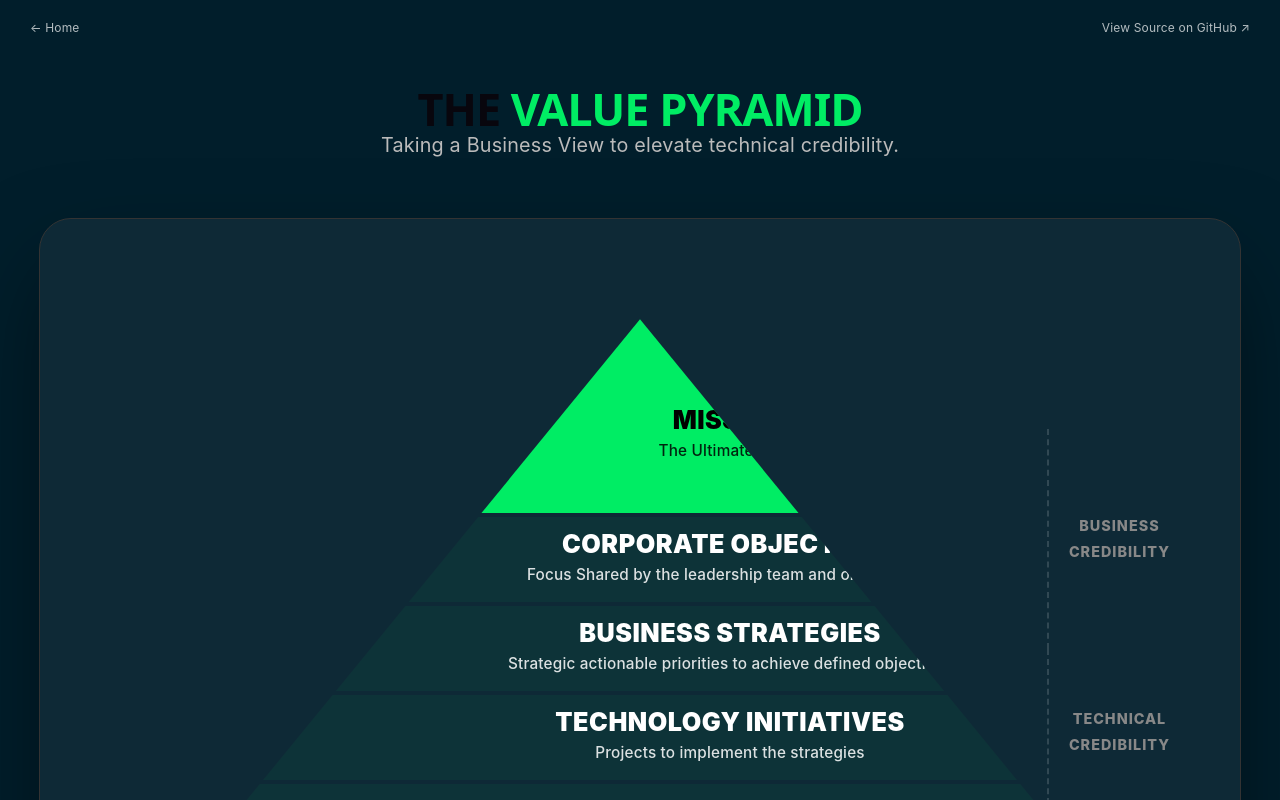
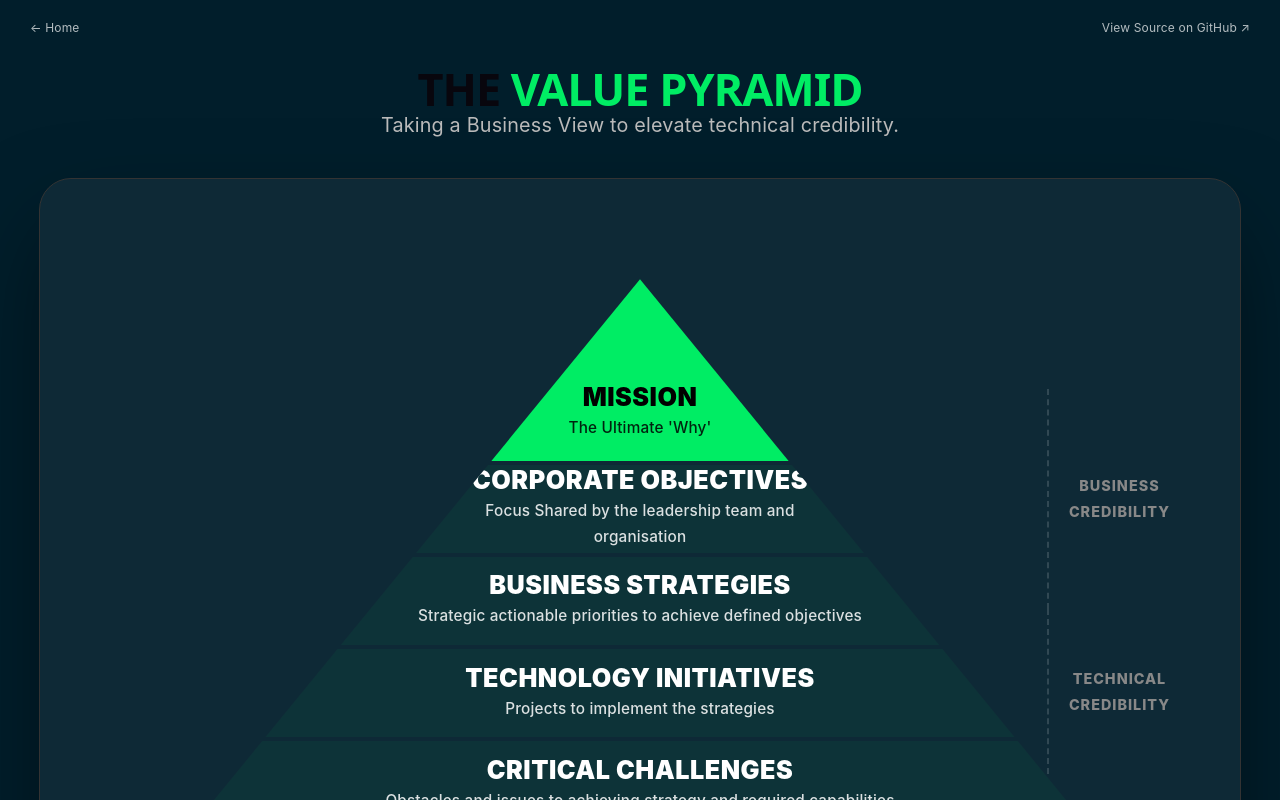
Before and after one commit to itchap/itchap, a React app in the folder Apps/value-pyramid/frontend/: page / in a window 1280 px wide. Built offline with nearby package versions, Linux system fonts and the light colour scheme; the HTML template or start-up script is replaced by a standard one.

Commit message:
update
update

```diff
--- a/Apps/value-pyramid/frontend/src/App.jsx
+++ b/Apps/value-pyramid/frontend/src/App.jsx
@@ -33,14 +33,16 @@ function App() {
     textSub: '#bbb'
   };
 
-  // 1. DATA SOURCE UNIFIED WITH THE LEARNING APP SCHEMA
+  // 1. DATA SOURCE WITH DYNAMIC TEXT WIDTHS
+  // textWidth calculates the "safe zone" inside the clipped triangle at that specific height
   const pyramidData = [
     {
       id: 5,
       title: "Mission",
       subtitle: "The Ultimate 'Why'",
-      flex: 1.8, // Gives the top cap more room for text
+      flex: 2.2, // Gives the top cap plenty of room
       isTop: true,
+      textWidth: '220px', // Safe width at the top
       guidance: {
         theory: "The Mission defines the high-level, aspirational reason the company exists. It is the north star for the entire organization.",
         action: "As an SA, you must map your overarching technical vision to support this mission. If your solution doesn't ultimately serve the mission, it is expendable.",
@@ -51,7 +53,8 @@ function App() {
       id: 4,
       title: "Corporate Objectives",
       subtitle: "Focus Shared by the leadership team and organisation",
-      flex: 1,
+      flex: 1.2,
+      textWidth: '380px', // Safe width at the upper-middle
       guidance: {
         theory: "These are the quantifiable goals set by the board (e.g., ESG metrics, ROCE). This is what the C-suite is measured against and compensated for.",
         action: "Identify the top 2-3 company-wide metrics from their annual report. Frame your project's technical ROI entirely around moving these specific numbers.",
@@ -62,7 +65,8 @@ function App() {
       id: 3,
       title: "Business Strategies",
       subtitle: "Strategic actionable priorities to achieve defined objectives",
-      flex: 1,
+      flex: 1.2,
+      textWidth: '520px', // Safe width at the exact middle
       guidance: {
         theory: "This defines HOW the company will deliver on its overarching objectives. It dictates where budgets are allocated across business units.",
         action: "Map the specific business units you are selling to directly into these strategic pillars to ensure your deal has executive sponsorship.",
@@ -73,7 +77,8 @@ function App() {
       id: 2,
       title: "Technology Initiatives",
       subtitle: "Projects to implement the strategies",
-      flex: 1,
+      flex: 1.2,
+      textWidth: '680px', // Safe width at the lower-middle
       guidance: {
         theory: "These are the actual, funded technology projects designed to enable the business strategies. This is typically where IT and Engineering live.",
         action: "Position your solution as the primary accelerator for these specific funded initiatives. Do not pitch features; pitch initiative acceleration.",
@@ -84,7 +89,8 @@ function App() {
       id: 1,
       title: "Critical Challenges",
       subtitle: "Obstacles and issues to achieving strategy and required capabilities",
-      flex: 1,
+      flex: 1.2,
+      textWidth: '820px', // Safe width at the wide base
       guidance: {
         theory: "This is where the Business and Technical worlds collide. These are the specific blockers preventing progress on the funded initiatives.",
         action: "Perform deep discovery to uncover the technical limitations and immediately tie them to the business impact of a failed strategy.",
@@ -117,7 +123,7 @@ function App() {
       <div style={{ flex: 1, display: 'flex', flexDirection: 'column', alignItems: 'center', padding: '0 20px' }}>
 
         {/* HEADER */}
-        <div style={{ textAlign: 'center', marginTop: '40px', marginBottom: '60px' }}>
+        <div style={{ textAlign: 'center', marginTop: '20px', marginBottom: '40px' }}>
           <h1 style={{ margin: '0 0 10px 0', fontSize: '2.5rem', fontWeight: '900', textTransform: 'uppercase', letterSpacing: '-1px' }}>
             The <span style={{ color: theme.accent }}>Value Pyramid</span>
           </h1>
@@ -126,7 +132,7 @@ function App() {
           </p>
         </div>
 
-        {/* MAIN CARD CONTAINER (Mirroring Learning App) */}
+        {/* MAIN CARD CONTAINER */}
         <div style={{
           backgroundColor: theme.cardBg,
           border: `1px solid ${theme.border}`,
@@ -146,17 +152,14 @@ function App() {
           {/* THE PYRAMID WRAPPER */}
           <div style={{ position: 'relative', width: '100%', maxWidth: '900px', height: '550px' }}>
 
-            {/* THE PERFECT TRIANGLE CLIP-PATH
-              By applying the clip-path to the parent, the child divs are mathematically
-              forced to have perfect diagonal edges. No uneven steps, no math errors.
-            */}
+            {/* THE PERFECT TRIANGLE CLIP-PATH */}
             <div style={{
               width: '100%',
               height: '100%',
               clipPath: 'polygon(50% 0%, 100% 100%, 0% 100%)',
               display: 'flex',
               flexDirection: 'column',
-              gap: '4px', // This creates the perfect horizontal transparent dividers
+              gap: '4px',
               backgroundColor: 'transparent'
             }}>
               {pyramidData.map((tier) => (
@@ -170,14 +173,13 @@ function App() {
                     color: tier.isTop ? '#000' : '#fff',
                     display: 'flex',
                     flexDirection: 'column',
-                    justifyContent: 'center',
+                    // CRITICAL FIX: Push top tier text to the bottom where it's wider
+                    justifyContent: tier.isTop ? 'flex-end' : 'center',
                     alignItems: 'center',
                     cursor: 'pointer',
                     transition: 'background-color 0.3s ease',
-                    paddingTop: tier.isTop ? '40px' : '0', // Pushes text down into the wider part of the triangle
-                    paddingLeft: '10%',
-                    paddingRight: '10%',
-                    textAlign: 'center'
+                    // CRITICAL FIX: Add padding so it doesn't touch the bottom line
+                    paddingBottom: tier.isTop ? '20px' : '0'
                   }}
                   onMouseOver={e => {
                     if(!tier.isTop) e.currentTarget.style.backgroundColor = 'rgba(0, 237, 100, 0.15)';
@@ -186,12 +188,15 @@ function App() {
                     if(!tier.isTop) e.currentTarget.style.backgroundColor = 'rgba(0, 237, 100, 0.05)';
                   }}
                 >
+                  {/* CRITICAL FIX: Constrain text to safe triangle width */}
+                  <div style={{ maxWidth: tier.textWidth, textAlign: 'center' }}>
                     <h3 style={{ margin: '0 0 5px 0', fontSize: '1.4rem', fontWeight: '900', textTransform: 'uppercase', letterSpacing: '0.5px' }}>
                       {tier.title}
                     </h3>
                     <p style={{ margin: 0, fontSize: '0.85rem', opacity: 0.85, fontWeight: '500' }}>
                       {tier.subtitle}
                     </p>
+                  </div>
                 </div>
               ))}
             </div>
@@ -209,7 +214,7 @@ function App() {
         </div>
       </div>
 
-      {/* 2. MODAL UI (Directly matching the Learning App schema & design) */}
+      {/* MODAL UI */}
       {activeNode && (
         <div style={{ position: 'fixed', inset: 0, backgroundColor: 'rgba(1, 30, 43, 0.98)', backdropFilter: 'blur(15px)', zIndex: 100, display: 'flex', justifyContent: 'center', alignItems: 'center' }}>
           <div style={{
```
Lines whose indentation alone changed are shown as unchanged.
